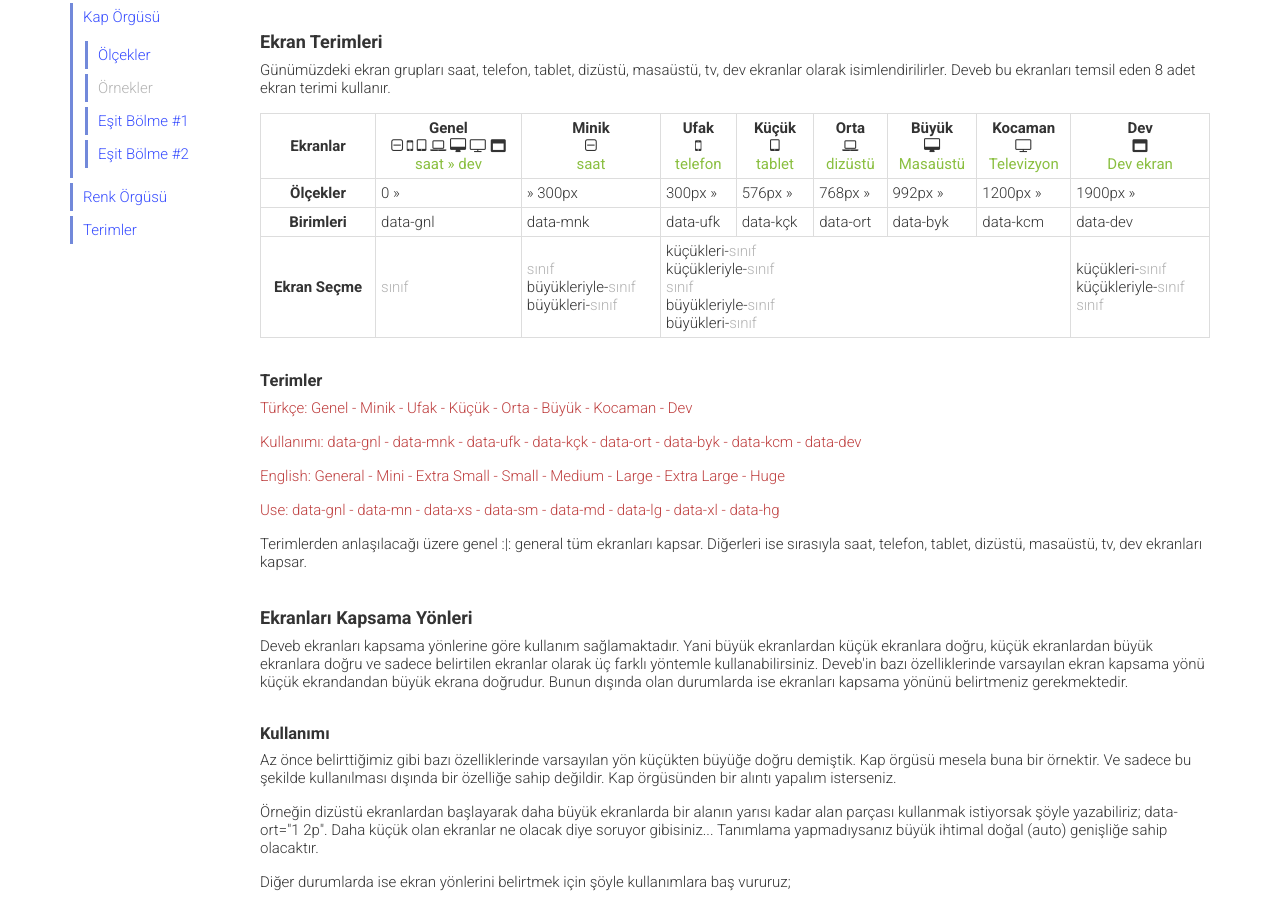
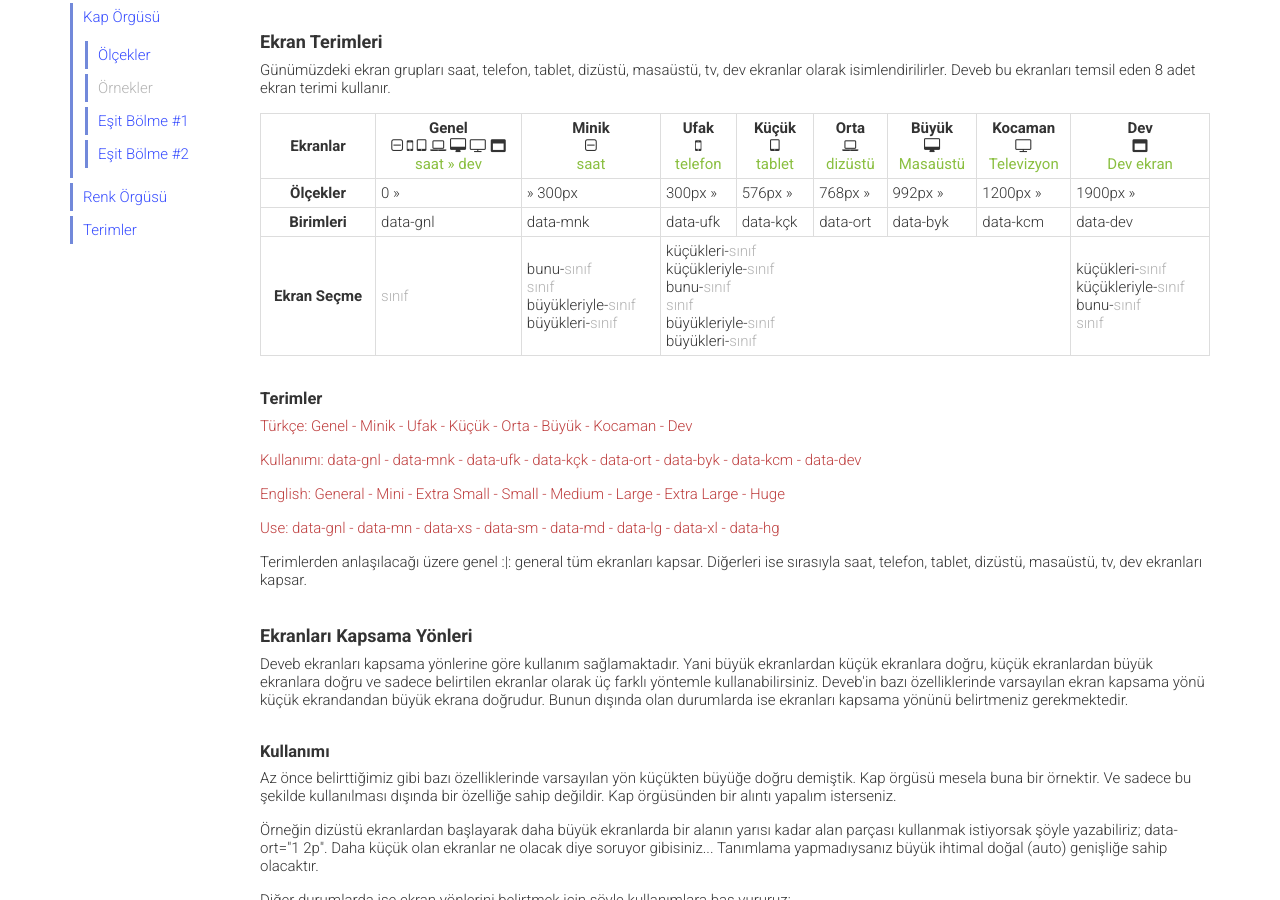
Before and after one commit to data-deveb/data-deveb.github.io, a Jekyll site: the page built from belgeler/ekran-orgusu.html, in a window 1280 px wide and 900 px high, scrolled down 331 px. Built offline with Jekyll 4.4.1, drawn with Linux system fonts in a browser that asks for light colours.

Commit message:
Güncelleme

```diff
--- a/belgeler/ekran-orgusu.html
+++ b/belgeler/ekran-orgusu.html
@@ -87,9 +87,9 @@ title: Ekran Örgüsü
         <tr>
           <th>Ekran Seçme</th>
           <td><span data-metin="ana gri">sınıf</span></td>
-          <td><span data-metin="ana gri">sınıf</span><br>büyükleriyle-<span data-metin="ana gri">sınıf</span><br>büyükleri-<span data-metin="ana gri">sınıf</span></td>
-          <td colspan="5">küçükleri-<span data-metin="ana gri">sınıf</span><br>küçükleriyle-<span data-metin="ana gri">sınıf</span><br><span data-metin="ana gri">sınıf</span><br>büyükleriyle-<span data-metin="ana gri">sınıf</span><br>büyükleri-<span data-metin="ana gri">sınıf</span></td>
-          <td>küçükleri-<span data-metin="ana gri">sınıf</span><br>küçükleriyle-<span data-metin="ana gri">sınıf</span><br><span data-metin="ana gri">sınıf</span></td>
+          <td>bunu-<span data-metin="ana gri">sınıf</span><br><span data-metin="ana gri">sınıf</span><br>büyükleriyle-<span data-metin="ana gri">sınıf</span><br>büyükleri-<span data-metin="ana gri">sınıf</span></td>
+          <td colspan="5">küçükleri-<span data-metin="ana gri">sınıf</span><br>küçükleriyle-<span data-metin="ana gri">sınıf</span><br>bunu-<span data-metin="ana gri">sınıf</span><br><span data-metin="ana gri">sınıf</span><br>büyükleriyle-<span data-metin="ana gri">sınıf</span><br>büyükleri-<span data-metin="ana gri">sınıf</span></td>
+          <td>küçükleri-<span data-metin="ana gri">sınıf</span><br>küçükleriyle-<span data-metin="ana gri">sınıf</span><br>bunu-<span data-metin="ana gri">sınıf</span><br><span data-metin="ana gri">sınıf</span></td>
         </tr>
       </tbody>
     </table>
```
